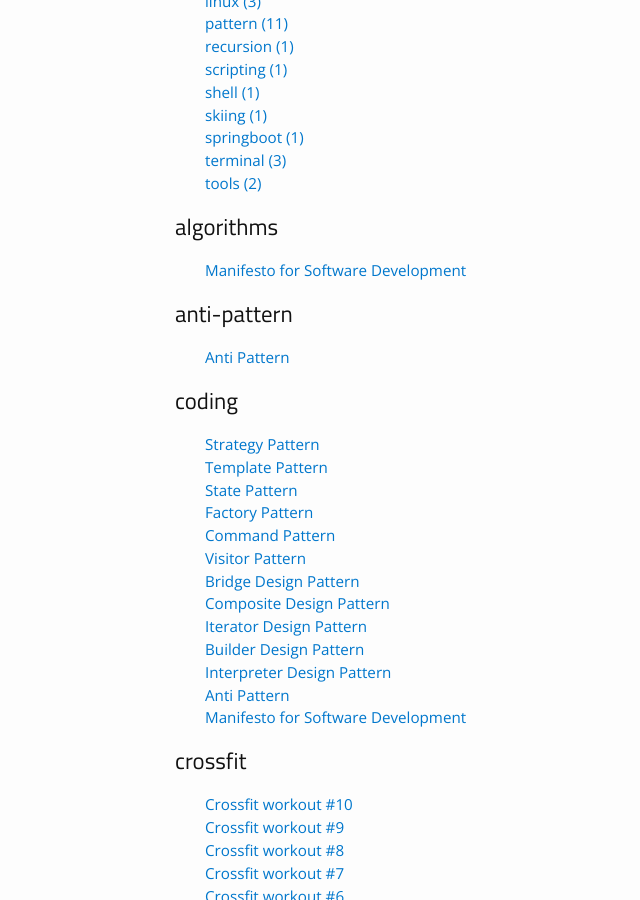
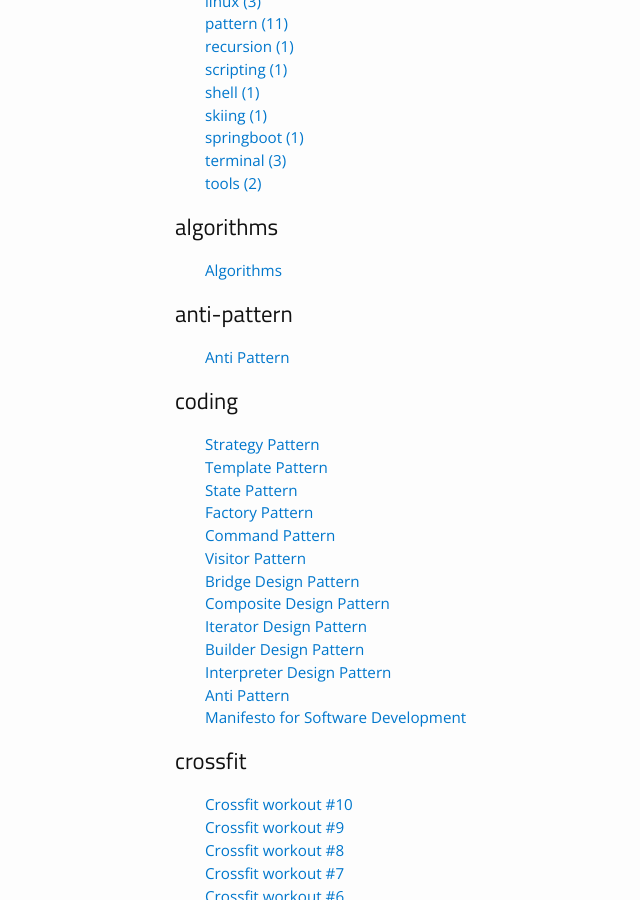
Before and after one commit to rajat-bhatnagar/rajat-bhatnagar.github.io, a Jekyll site: the page built from categories/index.html, in a window 1280 px wide and 900 px high, scrolled down 370 px. Shown: the whole window, without its empty margins (20-660 px from the left). Built offline with Jekyll 4.4.1, drawn with Linux system fonts in a browser that asks for light colours; comment, search, counter and statistics services are not loaded; some of the changed text lies outside the part shown.

Commit message:
4thNov2019: Modified Title of Blog

```diff
--- a/_posts/2013-01-01-Algorithms.md
+++ b/_posts/2013-01-01-Algorithms.md
@@ -1,5 +1,5 @@
 ---
-title:  "Manifesto for Software Development"
+title:  "Algorithms"
 layout: post
 permalink: /writing/2013/01/Algorithms/
 date:   2013-01-01 15:36:27
--- a/_posts/2013-01-01-Recursion.md
+++ b/_posts/2013-01-01-Recursion.md
@@ -1,5 +1,5 @@
 ---
-title:  "Manifesto for Software Development"
+title:  "Recursion"
 layout: post
 permalink: /writing/2012/01/Recursion/
 date:   2012-01-01 15:36:27
```
